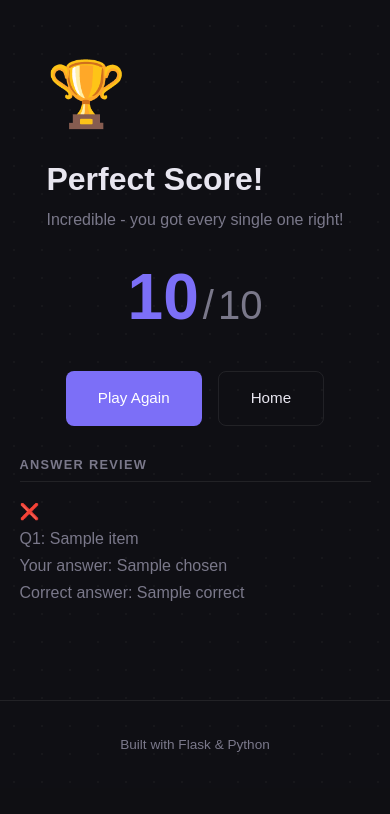
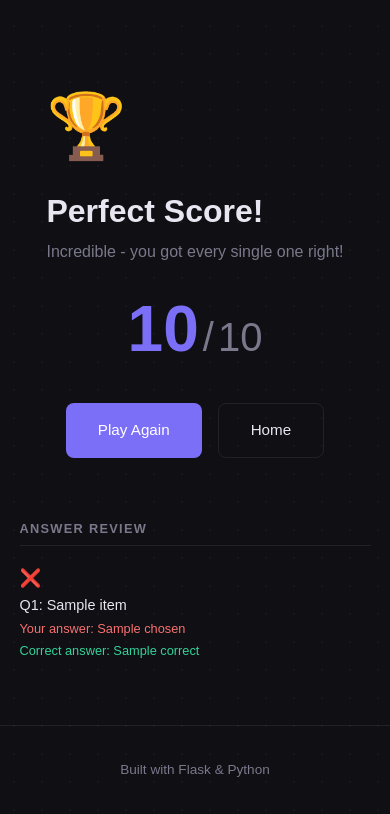
Before and after one commit to colin-182/FLASK_QUIZ, a Flask app: template templates/results.html in a window 390 px wide. Shown: the part 72-886 px from the top of the page. Before the commit the page ends 824 px from the top, so only its background shows below. Run offline with Flask 3, Linux system fonts and the light colour scheme; the template is opened without the code that fills it: most values are stand-ins (such as "Sample title", 1, 10 or a date in 2020).

Commit message:
style.css updated with green and red tints for different answers
committed to test

```diff
--- a/static/css/style.css
+++ b/static/css/style.css
@@ -468,3 +468,47 @@ p {color: var(--muted); }
     background: var(--bg-2);
     animation: slideUp 0.4s ease both;
 }
+
+/* green tint for correct answers */
+.review-item--correct {
+    border-color: rgba(52, 211, 153, 0.3);
+    background: rgba(52,211,153, 0.05);
+}
+
+/*red tint for wrong answers */
+.review-item--wrong {
+    border-color: rgba(248, 113, 113, 0.3);
+    background: rgba(248, 113, 113, 0.05);
+}
+
+.review-item__icon {
+    font-size: 1.1rem;
+    padding-top: 2px;
+}
+
+.review-item__question {
+    font-size: 0.9rem;
+    color: var(--text);
+    margin_bottom: 0.25rem;
+}
+
+.review-item__chosen {
+    font-size: 0.8rem;
+    color: var(--red);
+}
+
+.review-item__correct {
+    font-size: 0.8rem;
+    color: var(--green);
+}
+
+@media (max-width: 520px) {
+    .quiz__form {
+        grid-template-columns: 1fr;
+    }
+    .hero__card,
+    .quiz__card,
+    .results__card {
+        padding: 2rem 1.5rem;
+    }
+}
```
